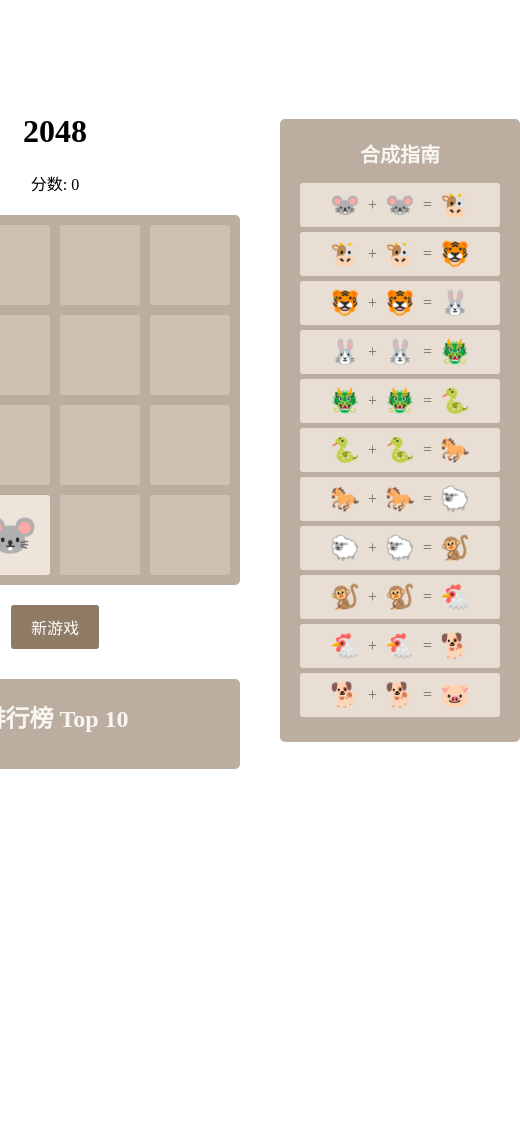
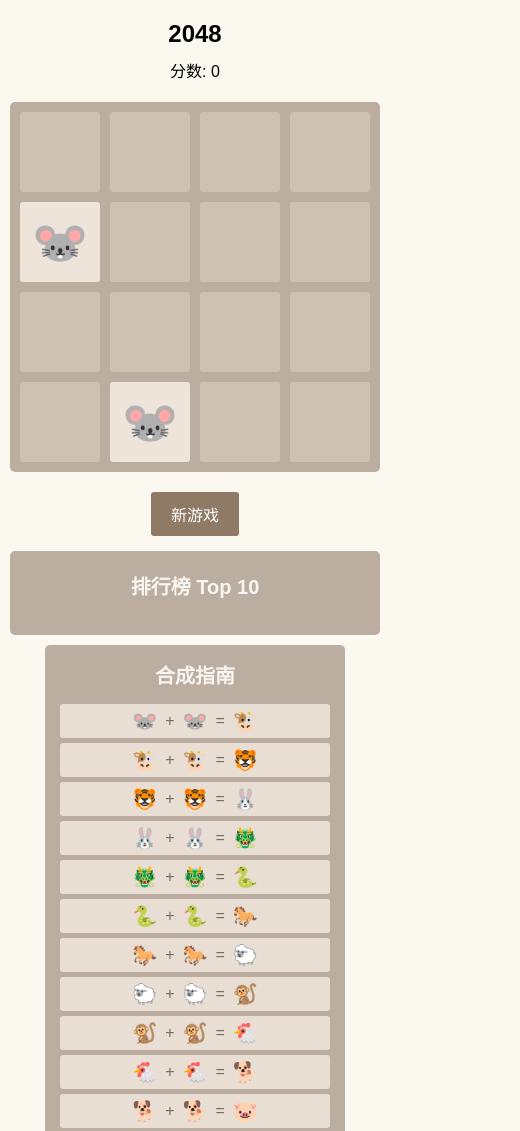
Before and after one commit to cloud26/2048-chinese-zodiac, a plain HTML site: page index.html in a window 390 px wide. Shown: the top 1131 px of the page, 520 px wide, since content can reach past the window. Before the commit the page ends 860 px from the top, so only its background shows below. Drawn offline with Linux system fonts and the light colour scheme.

Commit message:
移动端支持

```diff
--- a/style.css
+++ b/style.css
@@ -1,5 +1,31 @@
+/* 添加基础样式重置 */
+* {
+    box-sizing: border-box;
+    margin: 0;
+    padding: 0;
+}
+
+body {
+    font-family: Arial, sans-serif;
+    background-color: #faf8ef;
+    padding: 20px;
+}
+
+.game-container {
+    display: flex;
+    justify-content: center;
+    align-items: flex-start;
+    /* 改为 flex-start 以防止内容被压缩 */
+    gap: 20px;
+    max-width: 1200px;
+    margin: 0 auto;
+    flex-wrap: wrap;
+    /* 允许在小屏幕上换行 */
+}
+
 .container {
-    width: 400px;
+    width: 100%;
+    max-width: 400px;
     margin: 0 auto;
     text-align: center;
 }
@@ -12,18 +38,22 @@
     padding: 10px;
     border-radius: 5px;
     margin: 20px 0;
+    aspect-ratio: 1;
+    /* 保持网格为正方形 */
 }
 
 .cell {
-    width: 80px;
-    height: 80px;
+    width: 100%;
+    /* 改为相对宽度 */
+    aspect-ratio: 1;
+    /* 保持单元格为正方形 */
     background-color: rgba(238, 228, 218, 0.35);
     border-radius: 3px;
     display: flex;
     justify-content: center;
     align-items: center;
-    font-size: 40px;
-    color: #776e65;
+    font-size: clamp(20px, 8vw, 40px);
+    /* 响应式字体大小 */
 }
 
 .cell[data-value="2"] {
@@ -210,25 +240,16 @@ button:hover {
     color: #f65e3b;
 }
 
-.game-container {
-    display: flex;
-    justify-content: center;
-    align-items: center;
-    gap: 40px;
-    max-width: 1200px;
-    margin: 0 auto;
-    min-height: 100vh;
-}
-
 .merge-guide {
+    width: 100%;
+    max-width: 300px;
     background-color: #bbada0;
-    padding: 20px;
+    padding: 15px;
     border-radius: 5px;
     color: #f9f6f2;
-    min-width: 200px;
     height: fit-content;
-    position: sticky;
-    top: 20px;
+    position: static;
+    /* 移动端取消 sticky 定位 */
 }
 
 .merge-guide h2 {
@@ -253,3 +274,55 @@ button:hover {
 .guide-item .animal {
     font-size: 24px;
 }
+
+/* 响应式调整 */
+@media (max-width: 768px) {
+    body {
+        padding: 10px;
+    }
+
+    .game-container {
+        gap: 10px;
+    }
+
+    .guide-item {
+        padding: 5px 10px;
+    }
+
+    .guide-item .animal {
+        font-size: 20px;
+    }
+
+    .leaderboard {
+        margin-top: 15px;
+    }
+
+    h1 {
+        font-size: 24px;
+        margin: 10px 0;
+    }
+
+    h2 {
+        font-size: 20px;
+    }
+
+    .modal-content {
+        padding: 20px;
+        margin: 20px;
+    }
+
+    .pig {
+        font-size: 60px;
+    }
+}
+
+/* 针对特小屏幕的额外调整 */
+@media (max-width: 350px) {
+    .cell {
+        font-size: 16px;
+    }
+
+    .guide-item .animal {
+        font-size: 16px;
+    }
+}
```
